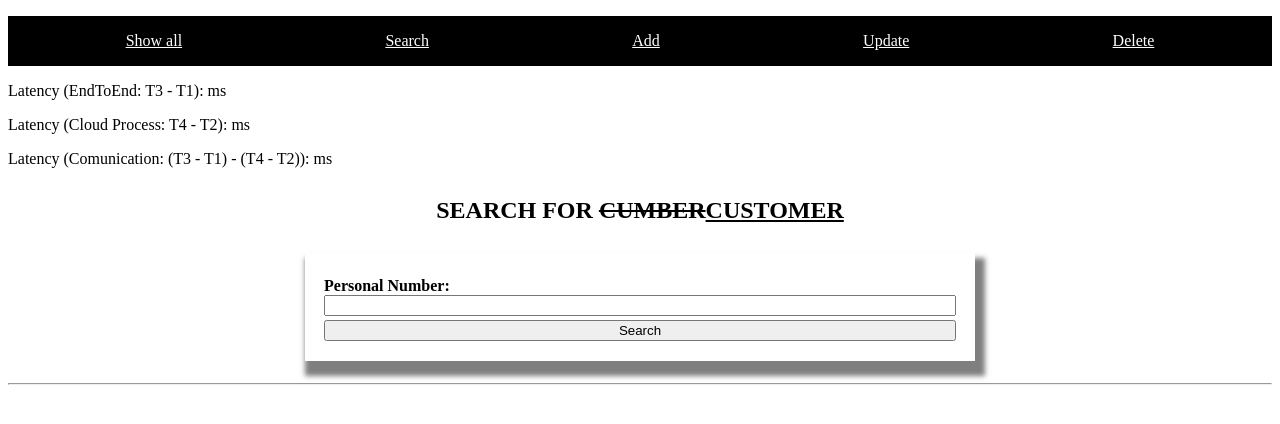
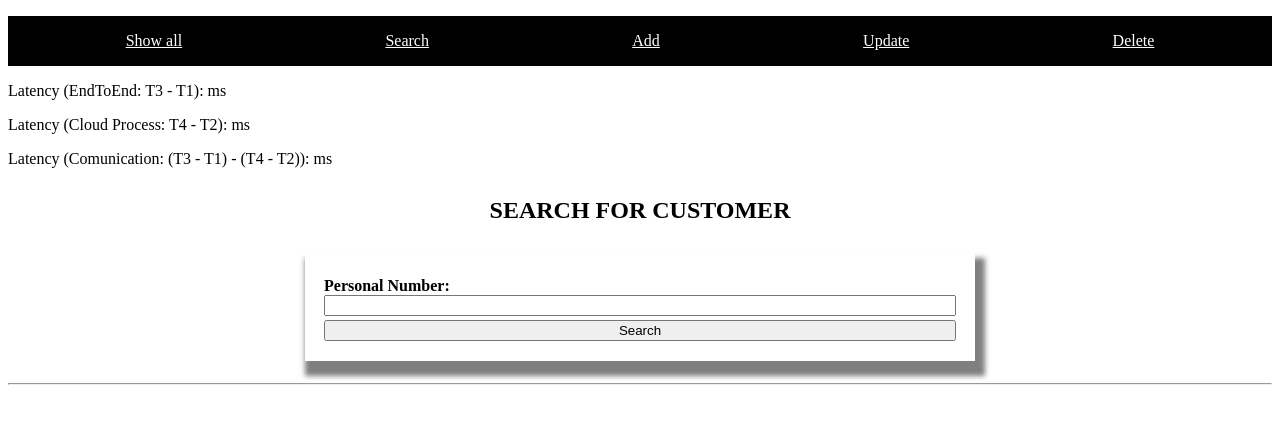
Before and after one commit to cloud-tech-assignments/frontend, a React (Create React App) app: page /search in a window 1280 px wide. Shown: the top 424 px of the page. Built offline with nearby package versions, Linux system fonts and the light colour scheme.

Commit message:
Updated search title

```diff
--- a/src/components/SearchCustomers.js
+++ b/src/components/SearchCustomers.js
@@ -59,7 +59,7 @@ function SearchCustomers() {
       <p>Latency (EndToEnd: T3 - T1): {latency.end} ms</p>
       <p>Latency (Cloud Process: T4 - T2): {latency.cloud} ms</p>
       <p>Latency (Comunication: (T3 - T1) - (T4 - T2)): {latency.com} ms</p>
-      <h2>Search for <del>CUMBER</del><ins>CUSTOMER</ins></h2>
+      <h2>Search for CUSTOMER</h2>
       <form onSubmit={onSubmit}>
         <label>
           Personal Number:
```
